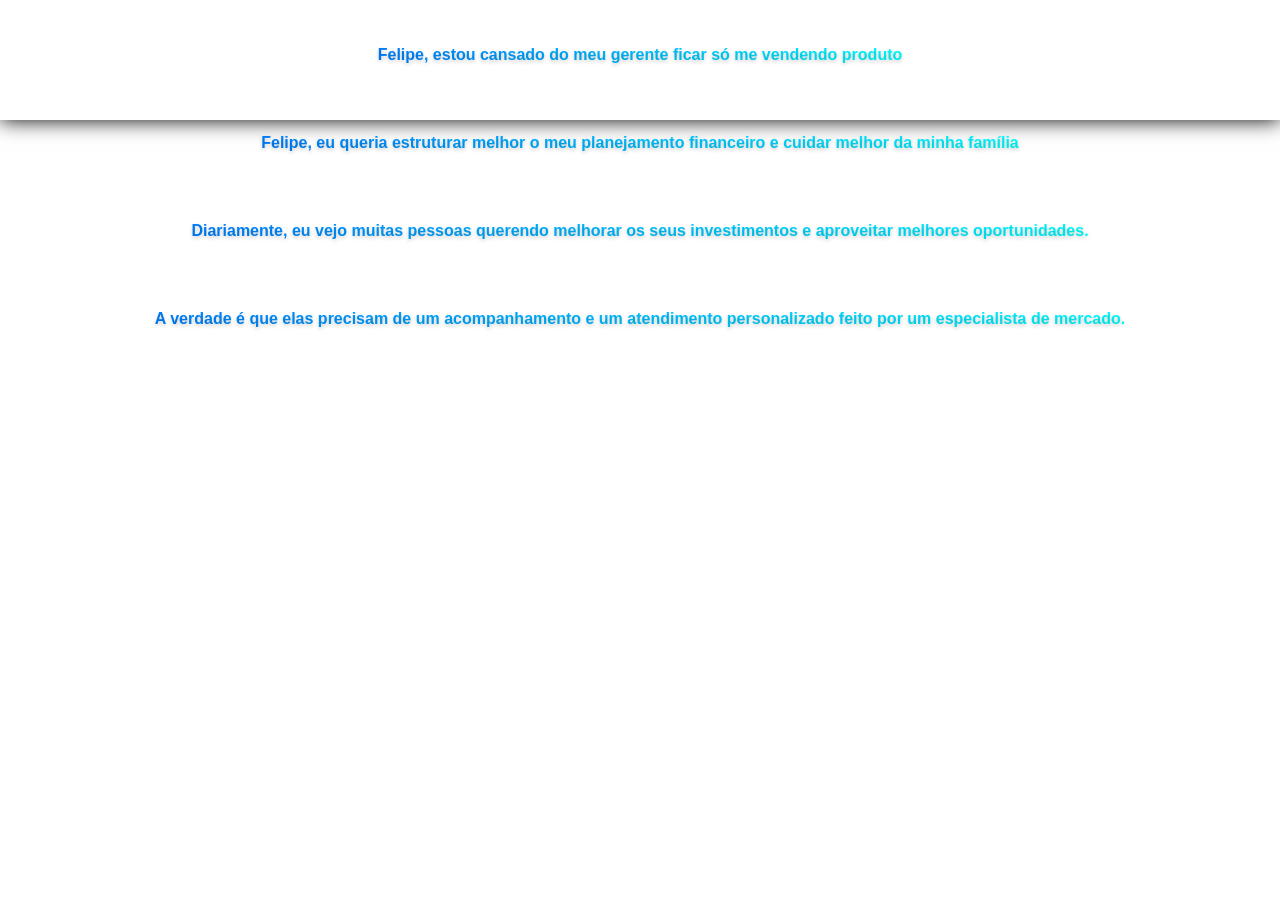
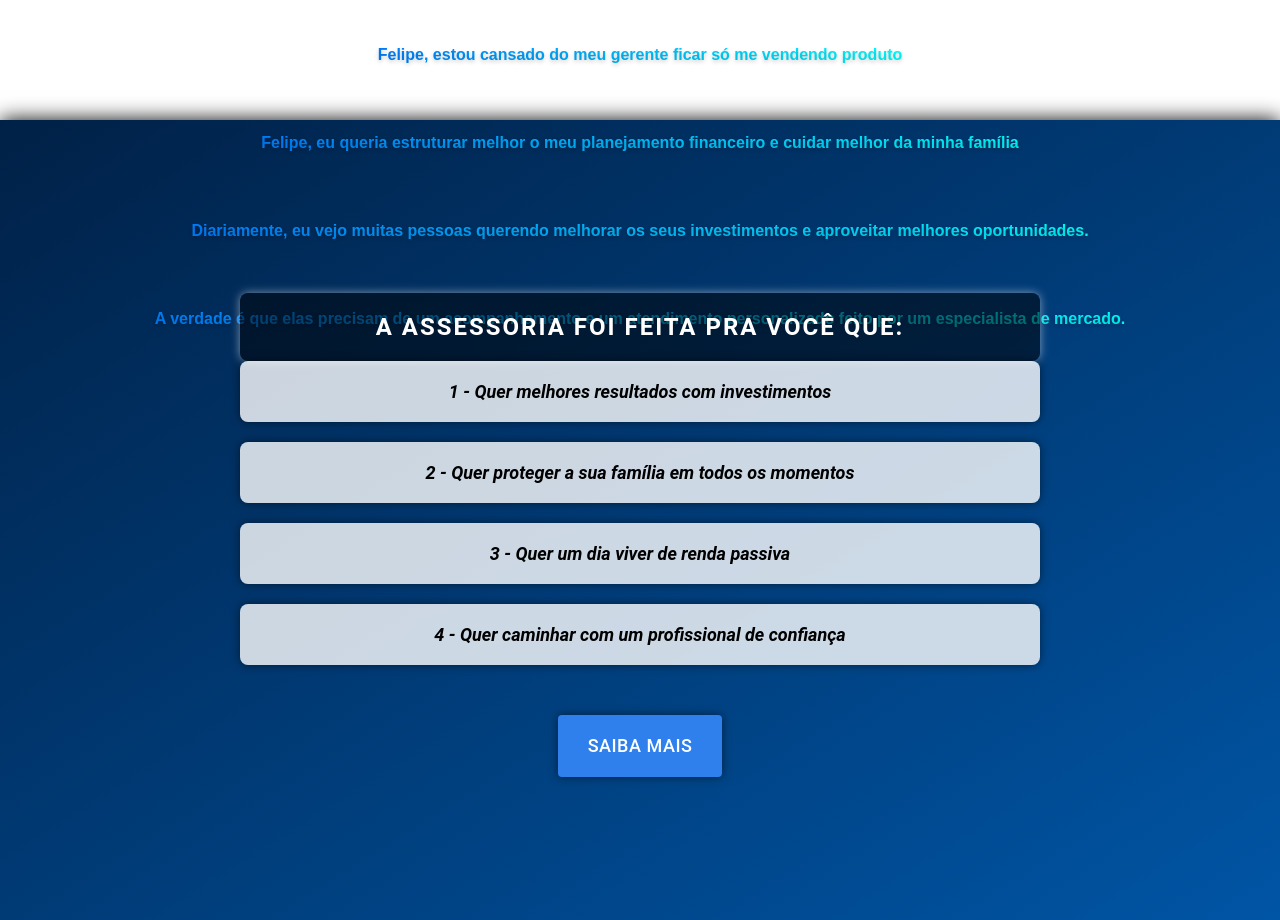
Before and after one commit to AndreHilario/ip.ebenezertaubate, a React (Vite) app: page / in a window 1280 px wide. Shown: the part 1480-2400 px from the top of the page. Before the commit the page ends 1843 px from the top, so only its background shows below. Built offline with nearby package versions, Linux system fonts and the light colour scheme.

Commit message:
feat: add third pgae base layout

```diff
--- a/src/db/exportTextsToSite.ts
+++ b/src/db/exportTextsToSite.ts
@@ -13,22 +13,18 @@ export const secondPageText = {
 };
 
 export const thirdPageText = {
-  text: `A assessoria foi feita pra você que:
-
-    1- Quer melhores resultados com investimentos
-
-    2- Quer proteger a sua família em todos os momentos
-
-    3- Quer um dia viver de renda passiva
-
-    4- Quer caminhar com um profissional de confiança
-
-    5- Quer tomar melhores decisões financeiras`,
+  text1: `A assessoria foi feita pra você que:`,
+  text2: `1 - Quer melhores resultados com investimentos`,
+  text3: `2 - Quer proteger a sua família em todos os momentos`,
+  text4: `3 - Quer um dia viver de renda passiva`,
+  text5: `4 - Quer caminhar com um profissional de confiança`,
+  text6: `5 - Quer tomar melhores decisões financeiras`,
 };
 
+
 export const fourtyPageText = {
-  text: `Chegou a hora de cuidar melhor do seu dinheiro e dos seus investimentos!
-  Sim! Quero esse atendimento!`,
+  text1: `Chegou a hora de cuidar melhor do seu dinheiro e dos seus investimentos!`,
+  text2: `Sim! Quero esse atendimento!`,
 };
 
 export const whatsAppMessage = `Olá Felipe, eu gostaria de saber mais sobre sua assessoria exclusiva!`;
--- a/src/features/home/ThirdPage.tsx
+++ b/src/features/home/ThirdPage.tsx
@@ -1,5 +1,29 @@
-import { thirdPageText } from "../../db/exportTextsToSite";
+import { Box, Button } from "@mui/material";
+import { thirdPageText, whatsAppMessage } from "../../db/exportTextsToSite";
+import { styles3 } from "../../styles/thirdPageStyles";
 
 export default function ThirdPage() {
-  return <p>{thirdPageText.text}</p>;
+  const openWhatsAppChat = () => {
+    window.open(
+      `https://wa.me/5512982245338?text=${encodeURIComponent(whatsAppMessage)}`,
+      "_blank"
+    );
+  };
+
+  return (
+    <Box sx={styles3.container}>
+      <Box sx={styles3.mainBox}>
+        <Box sx={styles3.title}>{thirdPageText.text1}</Box>
+        <Box sx={styles3.textBox}>{thirdPageText.text2}</Box>
+        <Box sx={styles3.textBox}>{thirdPageText.text3}</Box>
+        <Box sx={styles3.textBox}>{thirdPageText.text4}</Box>
+        <Box sx={styles3.textBox}>{thirdPageText.text5}</Box>
+      </Box>
+      <Box sx={styles3.footer}>
+        <Button sx={styles3.button} onClick={openWhatsAppChat}>
+          Saiba mais
+        </Button>
+      </Box>
+    </Box>
+  );
 }
--- a/src/features/main/Main.tsx
+++ b/src/features/main/Main.tsx
@@ -3,6 +3,7 @@ import FirstPage from "../home/FirstPage";
 import SecondPage from "../home/SecondPage";
 import { styles1 } from "../../styles/firstPageStyles";
 import WhatsAppIconComponent from "../../components/WhatsApp/WhatsAppIcon";
+import ThirdPage from "../home/ThirdPage";
 
 export default function Main() {
   return (
@@ -11,6 +12,7 @@ export default function Main() {
         <FirstPage />
       </Box>
       <SecondPage />
+      <ThirdPage />
       <WhatsAppIconComponent />
     </>
   );
--- a/src/styles/firstPageStyles.ts
+++ b/src/styles/firstPageStyles.ts
@@ -5,12 +5,16 @@
 // const matchesSM = useMediaQuery(theme.breakpoints.down("sm"));
 
 export const styles1 = {
-    container: {
-        width: "100%",
-        height: "800px",
-        backgroundColor: "#000",
-        boxShadow: "0px 0px 20px rgba(0, 0, 0, 1)",
-    },
+  container: {
+    width: "100%",
+    height: "800px", // Alterado para ocupar toda a altura da tela
+    display: "flex",
+    flexDirection: "column", // Ajustado para colocar os elementos um em cima do outro
+    justifyContent: "center",
+    alignItems: "center",
+    background: "linear-gradient(to bottom right, #002147, #0055a5)", // Gradiente de azul escuro para azul claro
+    boxShadow: "0px 0px 20px rgba(0, 0, 0, 1)",
+  },
   mainBox: {
     color: "orange"
   },
--- a/src/styles/thirdPageStyles.ts
+++ b/src/styles/thirdPageStyles.ts
@@ -1,3 +1,65 @@
 export const styles3 = {
-
-}
+  container: {
+    width: "100%",
+    height: "800px", // Alterado para ocupar toda a altura da tela
+    display: "flex",
+    flexDirection: "column", // Ajustado para colocar os elementos um em cima do outro
+    justifyContent: "center",
+    alignItems: "center",
+    background: "linear-gradient(to bottom right, #002147, #0055a5)", // Gradiente de azul escuro para azul claro
+    boxShadow: "0px 0px 20px rgba(0, 0, 0, 1)",
+    fontFamily: "Roboto, Arial, sans-serif"
+  },
+  mainBox: {
+    color: "orange",
+    width: "90%", // Ajustado para ocupar toda a largura da tela
+    maxWidth: "800px", // Limitado o máximo de largura para evitar que o texto fique muito largo
+    margin: "10px auto",
+    marginTop: "50px"
+  },
+  title: {
+    color: "#fff",
+    fontWeight: "bold",
+    textAlign: "center",
+    fontSize: "24px", // Aumentado o tamanho da fonte para o título
+    textTransform: "uppercase",
+    letterSpacing: "2px",
+    backgroundColor: "rgba(0, 0, 0, 0.5)",
+    borderRadius: "8px",
+    boxShadow: "0px 0px 10px rgba(255, 255, 255, 0.5)",
+    padding: "20px",
+  },
+  textBox: {
+    color: "#000",
+    fontWeight: "bold",
+    fontSize: "18px", // Aumentado o tamanho da fonte para o texto
+    borderRadius: "8px",
+    boxShadow: "0px 0px 10px rgba(0, 0, 0, 0.5)",
+    padding: "20px",
+    marginBottom: "20px", // Adicionado espaço abaixo de cada caixa de texto
+    background: "rgba(255, 255, 255, 0.8)", // Fundo branco com transparência
+    textAlign: "center",
+    fontStyle: "italic"
+  },
+  footer: {
+    display: "flex",
+    justifyContent: "center",
+    alignItems: "center",
+    padding: "20px",
+  },
+  button: {
+    backgroundColor: "#2f80ed", // Azul claro
+    color: "#fff",
+    padding: "15px 30px", // Aumentado o espaçamento interno do botão
+    border: "none",
+    borderRadius: "4px",
+    cursor: "pointer",
+    transition: "transform 0.3s, box-shadow 0.3s",
+    boxShadow: "0px 0px 10px rgba(0, 0, 0, 0.5)",
+    fontSize: "18px", // Aumentado o tamanho da fonte do botão
+  },
+  buttonHover: {
+    transform: "scale(1.05)", // Ajustado o aumento de tamanho do botão ao passar o mouse
+    boxShadow: "0px 0px 20px rgba(0, 0, 0, 0.5)",
+  },
+};
```
